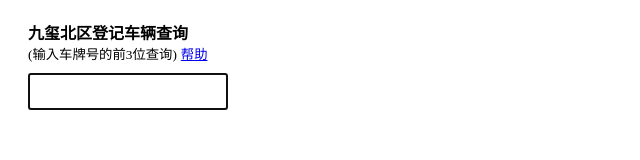
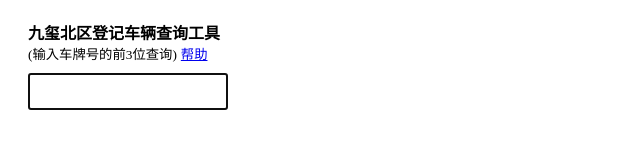
Before and after one commit to bigfootme/bigfootme.github.io, a plain HTML site: page index.html in a window 1280 px wide. Shown: the full height of the page, 0-640 px from the left. Drawn offline with Linux system fonts and the light colour scheme.

Commit message:
update a test file

```diff
--- a/index.html
+++ b/index.html
@@ -22,7 +22,7 @@
 </head>
 <body onload="init();">
 	<div id="container">
-		<b>九玺北区登记车辆查询</b><br>
+		<b>九玺北区登记车辆查询工具</b><br>
 		<span class="msg">(输入车牌号的前3位查询)</span>
 
 		<a href="#" id="help" onclick="showHelp();">帮助</a>
```
